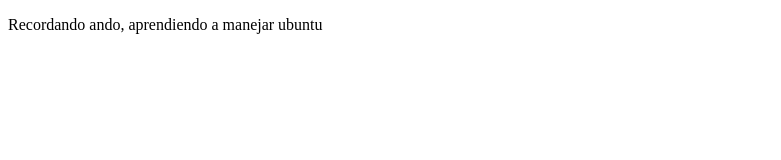
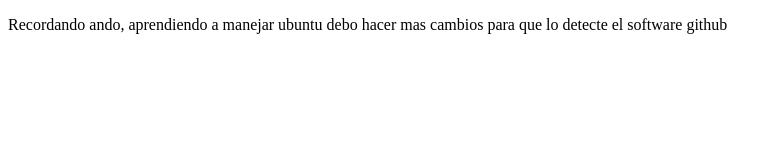
Before and after one commit to cyberguz/proyectoDemoCursoPreworkTink, a plain HTML site: page index.html in a window 1280 px wide. Shown: the whole page, without its empty margins (0-781 px from the left). Drawn offline with Linux system fonts and the light colour scheme.

Commit message:
nuevos cambios

```diff
--- a/index.html
+++ b/index.html
@@ -7,6 +7,6 @@
     <title>Hola Eduardo</title>
 </head>
 <body>
-    <p>Recordando ando, aprendiendo a manejar ubuntu</p>
+    <p>Recordando ando, aprendiendo a manejar ubuntu debo hacer mas cambios para que lo detecte el software github</p>
 </body>
 </html>
```
